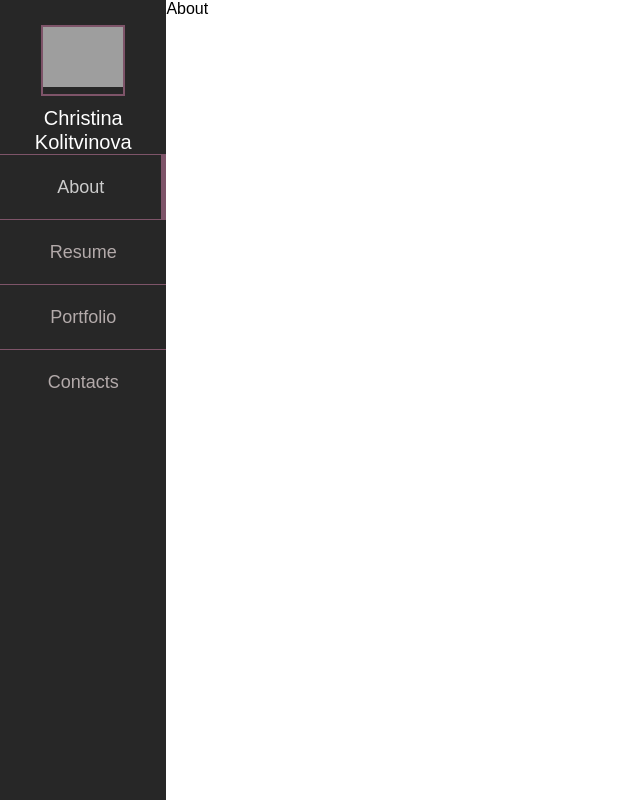
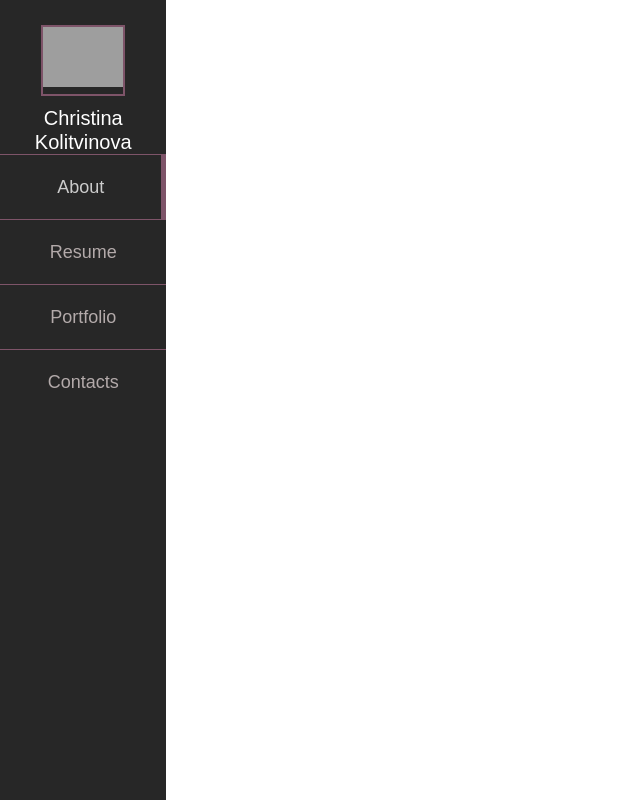
Before and after one commit to kriistenn/resume, a React (Create React App) app: page / in a window 1280 px wide. Shown: the whole page, without its empty margins (0-640 px from the left). Built offline with nearby package versions, Linux system fonts and the light colour scheme; grey boxes are pictures that could not be loaded; a web font is replaced by a local one.

Commit message:
About index

```diff
--- a/src/components/About/index.js
+++ b/src/components/About/index.js
@@ -1,15 +1,14 @@
 import React from 'react';
-import Nav from '../Nav'
 import style from './about.module.css'
+import PageWrapper from '../PageWrapper/index'
 
 function About() {
     return (
-    <div>
-        <Nav />
-        <div className='padding'>
+    <PageWrapper>
+        <div>
         About
         </div>
-    </div>
+    </PageWrapper>
     );
 }
 
```
